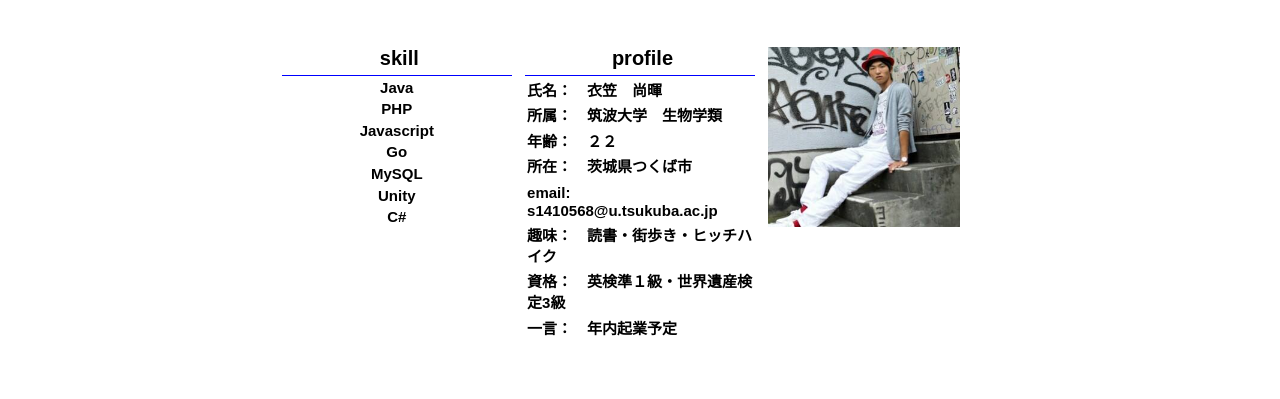
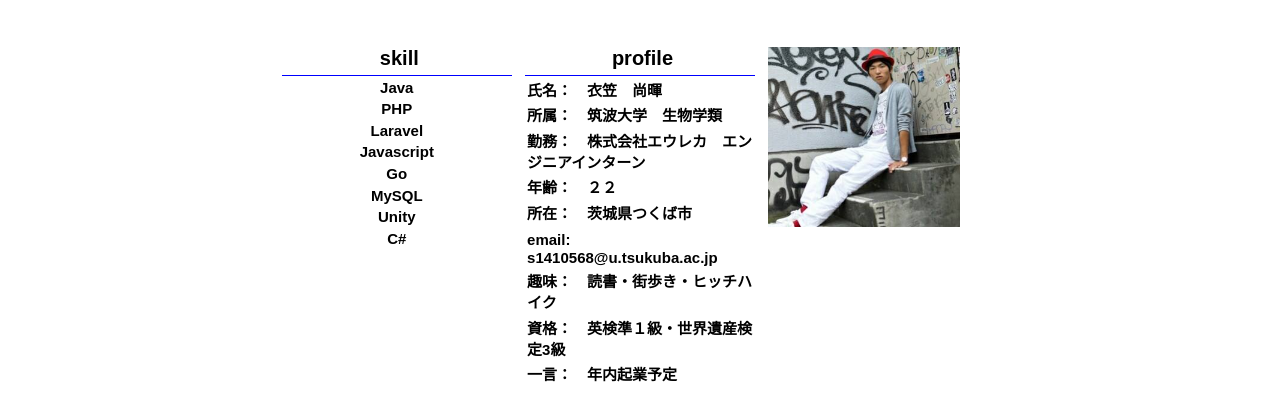
Before and after one commit to naokikinugasa/naokikinugasa.github.io, a plain HTML site: page portfolio/index.html in a window 1280 px wide. Shown: the part 698-1097 px from the top of the page. Drawn offline with Linux system fonts and the light colour scheme.

Commit message:
職歴、スキル更新

```diff
--- a/portfolio/index.html
+++ b/portfolio/index.html
@@ -31,6 +31,7 @@
         	<dt>skill</dt>
         	<dd>Java</dd>
         	<dd>PHP</dd>
+            <dd>Laravel</dd>
         	<dd>Javascript</dd>
         	<dd>Go</dd>
         	<dd>MySQL</dd>
@@ -41,6 +42,7 @@
         	<dt>profile</dt>
         	<dd>氏名：　衣笠　尚暉</dd>
         	<dd>所属：　筑波大学　生物学類</dd>
+            <dd>勤務：　株式会社エウレカ　エンジニアインターン</dd>
         	<dd>年齢：　２２</dd>
         	<dd>所在：　茨城県つくば市</dd>
         	<dd>email:　s1410568@u.tsukuba.ac.jp</dd>
```
